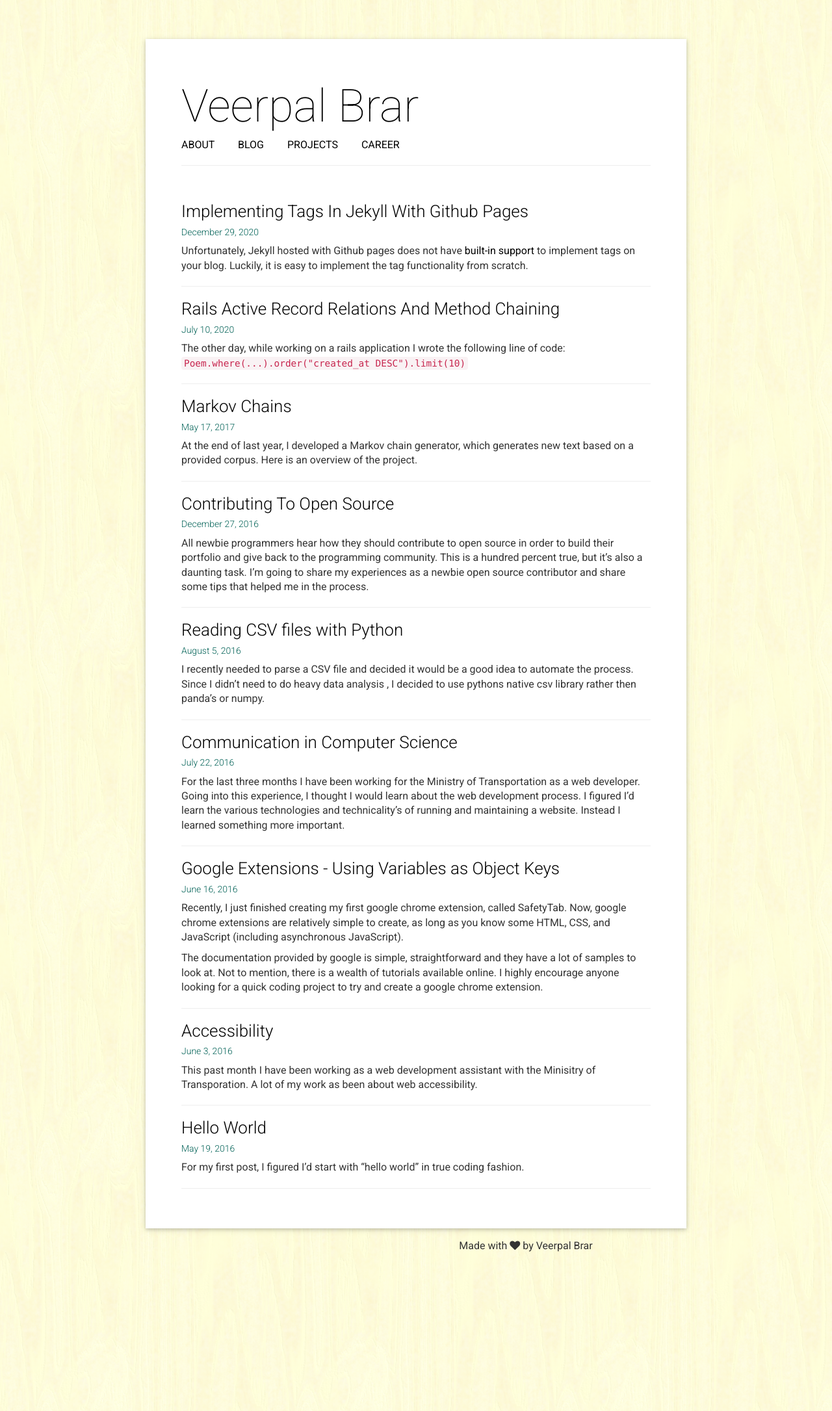
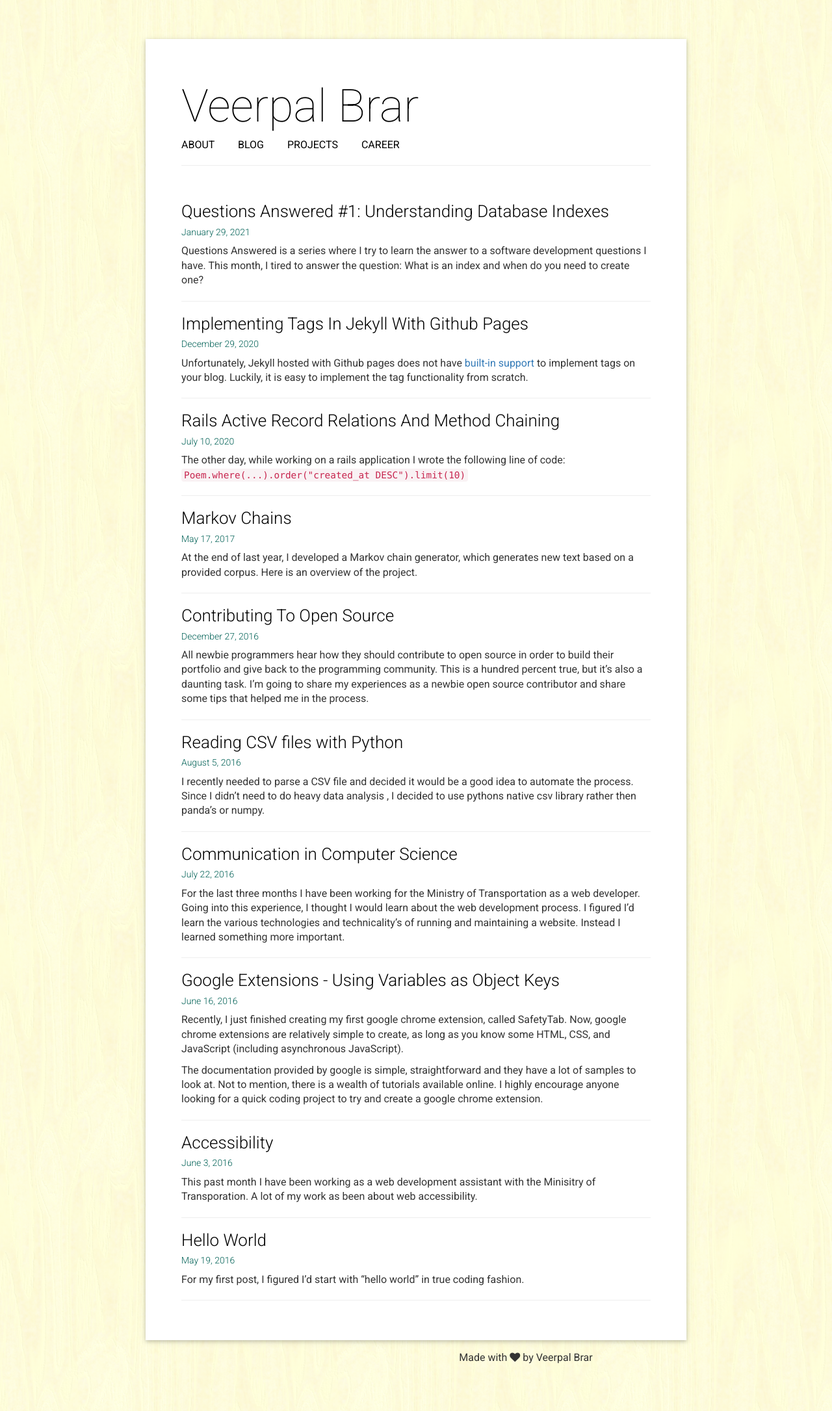
Before and after one commit to VeerpalBrar/VeerpalBrar.github.io, a Jekyll site: the page built from blog.html, in a window 1280 px wide. Shown: the whole page at 65% size. Built offline with Jekyll 4.4.1, drawn with Linux system fonts in a browser that asks for light colours; nearby versions of some CDN libraries; before the commit the page ends 1999 px from its top, so only the background shows below that.

Commit message:
add database index post

````diff
--- a/_layouts/default.html
+++ b/_layouts/default.html
@@ -20,12 +20,12 @@
     <div class="card-1">
         <div class="container-fluid margin-bottom">
             <div class="container-fluid card listing">
-                <h2 class="top-link" style="font-weight: 100;"><a href="/" style="text-decoration: none">Veerpal Brar</a></h2>
+                <h2 class="top-link" style="font-weight: 100;"><a href="/" class="link" style="text-decoration: none">Veerpal Brar</a></h2>
                 <p>
-                    <a href="/">ABOUT</a>&emsp;&emsp;
-                    <a href={% link blog.html %}>BLOG</a>&emsp;&emsp;
-                    <a href={% link projects.html %}>PROJECTS</a>&emsp;&emsp;
-                    <a href={% link career.html %}>CAREER</a>&emsp;&emsp;
+                    <a class="link" href="/">ABOUT</a>&emsp;&emsp;
+                    <a class="link" href={% link blog.html %}>BLOG</a>&emsp;&emsp;
+                    <a class="link" href={% link projects.html %}>PROJECTS</a>&emsp;&emsp;
+                    <a class="link" href={% link career.html %}>CAREER</a>&emsp;&emsp;
                 </p>
                 <hr />
             </div>
--- /dev/null
+++ b/_posts/2021-01-29-Questions-Answered-#1:-Understanding-Database-Indexes.md
@@ -0,0 +1,70 @@
+---
+published: true
+layout: post
+date: 29 January 2021
+tags: ["Database", "Questions Answered"]
+---
+
+Questions Answered is a series where I try to learn the answer to a software development questions I have. This month, I tired to answer the question: What is an index and when do you need to create one?
+
+### What is a database index
+
+Consider the user table below. To find all users with the first name Sam, you will have to check each row of the table one by one to see if it matches. While this is not an issue on a small table, your search becomes slower and slower as the table grows.
+
+| Id  | First Name |
+| --- | ---------- |
+| 1   | Matt       |
+| 2   | Zack       |
+| 3   | Mia        |
+| 4   | Sam        |
+| 5   | Emma       |
+| 6   | Kate       |
+| 7   | Andy       |
+| 8   | Nick       |
+
+Searching the first name column would be much faster if it was sorted. Then you could use [binary search](https://www.khanacademy.org/computing/computer-science/algorithms/binary-search/a/binary-search) to find data faster with fewer comparisons.
+
+That is exactly what database indexes do! They store the column values inside a [B-tree](https://cstack.github.io/db_tutorial/parts/part7.html) so that the column can be searched using binary search.
+
+Indexes are created per column, not per table. Each node of the tree stores a value from the column it's sorting, along with a pointer to the rest of the table data. The purpose of the pointer is to let the query return row data without duplicating this data on the index.
+
+For example, an index for the first name column would have the following B-tree index.
+
+![B-Tree Index](/images/tree-index.png)
+
+When a query such as
+
+```
+SELECT * FROM users WHERE first_name='Sam';
+```
+
+is performed, the database can use the index to find all rows with the first name equal to Sam. Before, we had to check every row in the table, which took linear time. With a balanced B-tree, it's possible to search the tree in logarithmic time. On a table with millions of records, an index can be super helpful in speeding up your queries.
+
+### When should you create an index?
+
+You may want to index every column in your table, however, database indexes have a cost. While searching an indexed column is faster, modifying the table takes longer since you need to update both the table and the index. Furthermore, you have to use disk space to store the index itself. This is why you don't want to create an index for all your fields. Instead, analyze the response time of your queries and only apply indexes when a query is not as fast as you need it to be. In general, create indexes for columns on large tables that appear within the `WHERE` clause of a query. Since these columns are what the table is being filtered by, you want to be able to search them quickly.
+
+Other times when an index is useful is when you have a column with a uniqueness constraint. Every time you add a new value to the column, you need to check that the column does not already contain this value. This is much faster if you index the column to search faster. In fact, in MySQL, when you add a unique constraint to a column it automatically creates a unique index for you.
+
+Likewise, indexing foreign key columns can make managing foreign key relationships easier. An index makes it easier to find the rows referencing the foreign key when data in the foreign key table is updated or deleted.
+
+### Multi-column index
+
+It's also possible to create multi-column indexes. This is helpful when one column is not distinctive enough to sort data. Assume you are looking for a user based on first and last name. If multiple users have the same first name, you'll still have to search rows linearly by the last name to find the user.
+
+In this case, you want to create a multi-column index on `first_name` and `last_name` fields like so:
+
+```
+CREATE INDEX test ON users(first_name, last_name);
+```
+
+This will create a B-tree that sorts on two values. First, it will sort by the first name, and for rows that have the same first name value, it will sort by the last name. Now, you can find users based on first name and last name, even when multiple users share a first name.
+
+Note that the order of the columns is the exact order used for sorting in the index. For this reason, the order of the columns matters when you create an index.
+
+Furthermore, a multi-column index is not the same as have many single-column indexes. Our multiple-column index is useful for queries containing both columns or only the first name column. It is not useful if you only query the last name. Since you are sorting data by the first name first, it's impossible to leverage the index when searching by last name only. For this reason, you should aim to put the column you query by most often, first.
+
+### References
+
+- [How Indexing Works](https://dataschool.com/sql-optimization/how-indexing-works/) chapter of SQL Optimization from the Data School
+- [Chapter 4: Indexes](https://www.oreilly.com/library/view/high-performance-mysql/0596003064/ch04.html) from High Performance MySQL
--- a/blog.html
+++ b/blog.html
@@ -5,7 +5,7 @@ title: Veerpal's Blog
 <div class="container-fluid card margin-bottom listing">
 	{% for post in site.posts %}
 	<div class="post other link">
-		<h3><a href="{{site.url}}{{post.url}}">{{ post.title }}</a></h3>
+		<h3><a class="link" href="{{site.url}}{{post.url}}">{{ post.title }}</a></h3>
 		<h4 class="post-date text-teal">{{ post.date | date: "%B %-d, %Y" }}</h4>
 		{{ post.excerpt }}
 		<hr>
--- a/css/main.css
+++ b/css/main.css
@@ -1,8 +1,8 @@
 body {
   margin: 60px auto;
   width: 65%;
-    background-image:url('/images/light-veneer.png');
-    font-family: 'Roboto', sans-serif;
+  background-image: url("/images/light-veneer.png");
+  font-family: "Roboto", sans-serif;
 }
 nav {
   text-align: center;
@@ -12,16 +12,18 @@ nav {
   margin-bottom: 10px;
   margin-top: 10px;
 }
-nav ul, footer ul {
+nav ul,
+footer ul {
   padding: 0px;
   list-style: none;
   font-weight: bold;
 }
-nav ul li, footer ul li {
+nav ul li,
+footer ul li {
   display: inline;
   margin-right: 20px;
 }
-a {
+.link {
   text-decoration: none;
   color: black;
 }
@@ -44,7 +46,8 @@ ul.posts {
 ul.posts li {
   list-style: none;
 }
-ol, ul {
+ol,
+ul {
   margin-top: 15px;
   margin-bottom: 10px;
 }
@@ -60,82 +63,89 @@ ol, ul {
   font-size: 70px;
 }
 html {
-    overflow-x: hidden
+  overflow-x: hidden;
 }
 h1 {
-    font-size: 38px
+  font-size: 38px;
 }
 h2 {
-    font-size: 32px
+  font-size: 32px;
 }
 h3 {
-    font-size: 26px
+  font-size: 26px;
 }
 h4 {
-    font-size: 22px
+  font-size: 22px;
 }
 h5 {
-    font-size: 20px
+  font-size: 20px;
 }
 h6 {
-    font-size: 18px
+  font-size: 18px;
 }
-h1, h2, h3, h4, h5, h6 {
+h1,
+h2,
+h3,
+h4,
+h5,
+h6 {
   font-weight: 300;
 }
-html, body {
+html,
+body {
   font-size: 15px;
-    line-height: 1.5
+  line-height: 1.5;
 }
 img {
   display: block;
   margin: 0 auto;
 }
 .text-teal {
-    color: #006156!important
+  color: #006156 !important;
 }
 .container {
   padding: 0.01em 16px;
 }
 .margin-right {
-    margin-right: 16px!important;
+  margin-right: 16px !important;
 }
 .margin-top {
-    margin-top: 16px!important;
+  margin-top: 16px !important;
 }
 .margin-bottom {
-    margin-bottom: 16px!important;
+  margin-bottom: 16px !important;
 }
 .card-1 {
   box-shadow: 0 2px 5px 0 rgba(0, 0, 0, 0.16), 0 2px 10px 0 rgba(0, 0, 0, 0.12);
-    color: #000!important;
-    background-color: #fff!important;
+  color: #000 !important;
+  background-color: #fff !important;
   padding: 25px;
 }
-.row-padding:after, .w3-row-padding:before {
+.row-padding:after,
+.w3-row-padding:before {
   content: "";
   display: table;
   clear: both;
 }
 .row-padding {
-    padding: 0 8px
+  padding: 0 8px;
 }
 .xxlarge {
-    font-size: 36px!important
+  font-size: 36px !important;
 }
 .text-grey {
-    color: #757575!important
+  color: #757575 !important;
 }
 .light-grey {
-    color: #000!important;
-    background-color: #f1f1f1!important
+  color: #000 !important;
+  background-color: #f1f1f1 !important;
 }
 .teal {
-    color: #fff!important;
-    background-color: #009688!important
+  color: #fff !important;
+  background-color: #009688 !important;
 }
 .center {
-    text-align: center!important
+  text-align: center !important;
 }
 @media (max-width: 768px) {
   body {
@@ -210,30 +220,30 @@ img {
 }
 @keyframes wave-animation {
   0% {
-        transform: rotate( 0.0deg)
+    transform: rotate(0deg);
   }
   10% {
-        transform: rotate(14.0deg)
+    transform: rotate(14deg);
   }
   /* The following five values can be played with to make the waving more or less extreme */
   20% {
-        transform: rotate(-8.0deg)
+    transform: rotate(-8deg);
   }
   30% {
-        transform: rotate(14.0deg)
+    transform: rotate(14deg);
   }
   40% {
-        transform: rotate(-4.0deg)
+    transform: rotate(-4deg);
   }
   50% {
-        transform: rotate(10.0deg)
+    transform: rotate(10deg);
   }
   60% {
-        transform: rotate( 0.0deg)
+    transform: rotate(0deg);
   }
   /* Reset for the last half to pause */
   100% {
-        transform: rotate( 0.0deg)
+    transform: rotate(0deg);
   }
 }
 .tag {
@@ -248,3 +258,19 @@ img {
   font-weight: normal !important;
   font-size: 13px;
 }
+
+table {
+  border-collapse: collapse;
+  border-spacing: 0;
+  border: 2px solid black;
+}
+
+th {
+  border: 2px solid #000000;
+  padding: 5px 10px;
+}
+
+td {
+  border: 1px solid #000000;
+  padding: 5px 10px;
+}
````
Also changed, not shown: images/tree-index.png (added), 1 other file. Lines whose indentation alone changed are shown as unchanged.
